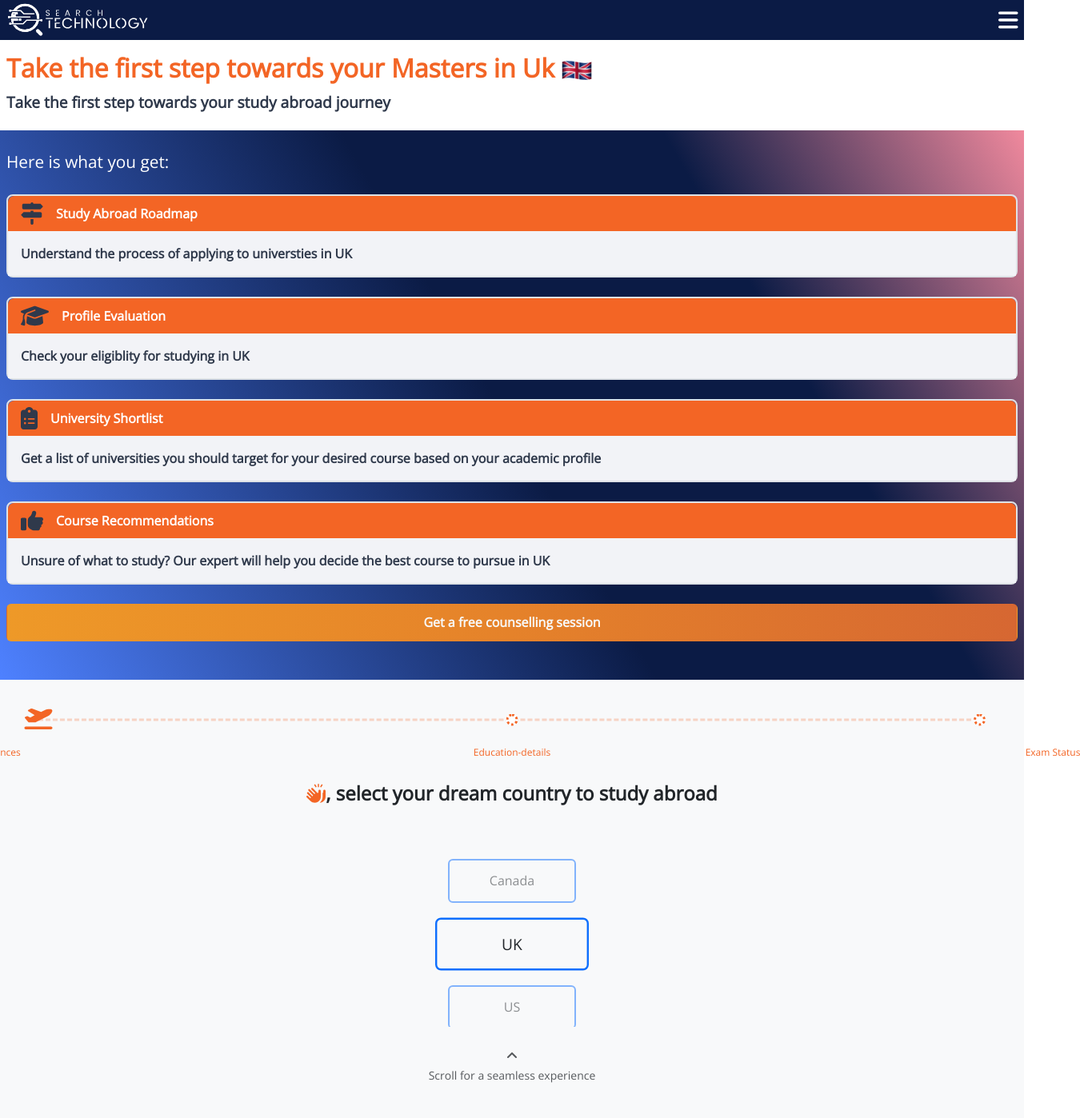
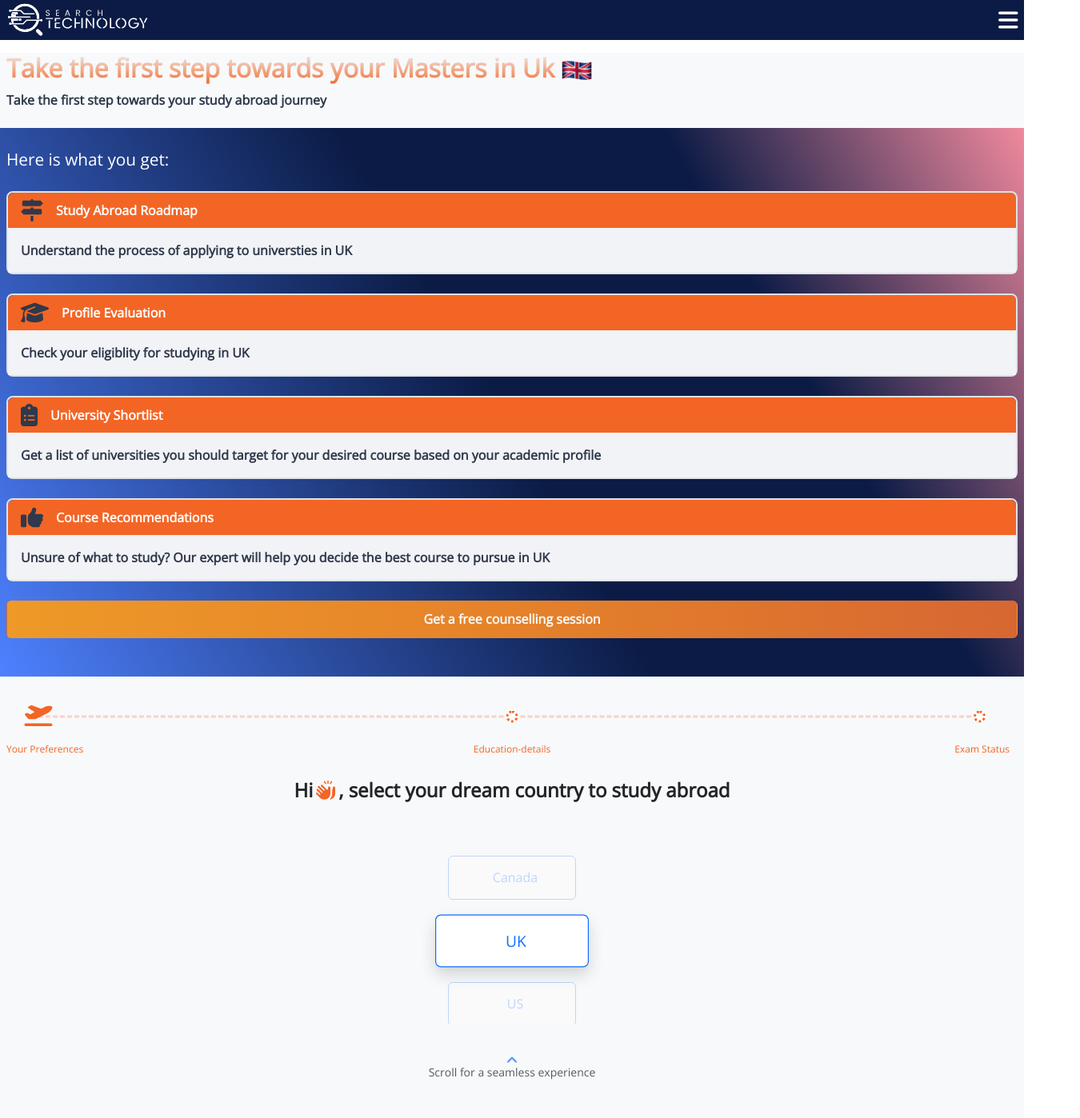
Before and after one commit to hemant10yadav/demo-for-search-technology, a React (Create React App) app: page / in a window 1280 px wide. Shown: the top 1398 px of the page at 80% size, 1350 px wide, since content can reach past the window. Built offline with nearby package versions, Linux system fonts and the light colour scheme; some icons are missing.

Commit message:
Refactor code

```diff
--- a/public/index.html
+++ b/public/index.html
@@ -15,6 +15,10 @@
       user's mobile device or desktop. See https://developers.google.com/web/fundamentals/web-app-manifest/
     -->
     <link rel="manifest" href="%PUBLIC_URL%/manifest.json" />
+    <link
+      rel="stylesheet"
+      href="https://cdn.jsdelivr.net/gh/lipis/flag-icons@7.0.0/css/flag-icons.min.css"
+    />
     <!--
       Notice the use of %PUBLIC_URL% in the tags above.
       It will be replaced with the URL of the `public` folder during the build.
--- a/src/App.css
+++ b/src/App.css
@@ -67,3 +67,14 @@
 .bg-app-dark {
   background: rgba(11, 27, 69, 1);
 }
+
+.app-t {
+  background: -webkit-linear-gradient(#eee, #f36525);
+  -webkit-background-clip: text;
+  -webkit-text-fill-color: transparent;
+}
+
+.light-button:hover {
+  border: 2px solid #f36525 !important;
+  color: #f36525 !important;
+}
--- a/src/components/Button.jsx
+++ b/src/components/Button.jsx
@@ -12,7 +12,7 @@ export const Button = ({
   btnClass =
     btnClass +
     (light
-      ? " text-primary border-primary gap-1"
+      ? " text-primary border-primary gap-1 light-button"
       : " gradient text-light gap-3") +
     (centerElements ? " justify-content-center" : " justify-content-between");
   return (
--- a/src/components/FormWidget.jsx
+++ b/src/components/FormWidget.jsx
@@ -1,11 +1,15 @@
 import "./FormWidget.css";
 
 export const FormWidget = ({ widgetData, selected, handleCLick }) => {
-  let btnClass = "btn d-block border border-2 border-primary opacity-50";
-  btnClass = selected ? btnClass + " active opacity-100" : btnClass;
+  let btnClass =
+    "btn d-block btn-outline-primary opacity-25 bg-white text-primary";
+  btnClass = selected ? btnClass + " active opacity-100 shadow" : btnClass;
   return (
     <div className="btn-box">
       <button onClick={handleCLick} className={btnClass} type="button">
+        {widgetData?.flag && (
+          <span className={`fi me-2 fi-${widgetData.flag}`}></span>
+        )}
         {widgetData.name}
       </button>
     </div>
--- a/src/components/HemantScrollableContent.css
+++ b/src/components/HemantScrollableContent.css
@@ -9,3 +9,16 @@
 .scrollDiv::-webkit-scrollbar {
   display: none;
 }
+
+.seemless {
+  animation: up-down 1.2s infinite ease;
+}
+
+@keyframes up-down {
+  0% {
+    transform: translateY(0);
+  }
+  100% {
+    transform: translateY(10px);
+  }
+}
--- a/src/components/HemantScrollableContent.jsx
+++ b/src/components/HemantScrollableContent.jsx
@@ -44,7 +44,7 @@ export const HemantScrollableContent = ({
         ))}
       </div>
       <div className="text-center my-4 opacity-75">
-        <FontAwesomeIcon icon={faAngleUp} />
+        <FontAwesomeIcon className="seemless text-primary" icon={faAngleUp} />
         <p>
           <small>Scroll for a seamless experience</small>
         </p>
--- a/src/components/Home.jsx
+++ b/src/components/Home.jsx
@@ -1,19 +1,19 @@
 import { Button } from "./Button";
 import ukLogo from "../assets/img/uk.png";
-import { WhatToGetWidgetData } from "../constatnts";
+import { WhatToGetWidgetData } from "../constants";
 import { WhatToGetWidget } from "./WhatToGetWidget";
 import { EducationDetail } from "./EducationDetail";
 
 export const Home = () => {
   return (
-    <div className="pb-5">
+    <div className="pb-5 bg-light">
       <div className="pb-5">
         <section className="mx-2 mt-3 mb-4">
-          <h1 id="jakub" className="app-text fw-bolder ts-2">
+          <h1 className="app-t fw-bolder ts-2">
             <span>Take the first step towards your Masters in Uk</span>
             <img className="ms-2" height="40" src={ukLogo} alt="ukLogo" />
           </h1>
-          <h6 className="mt-2 ts-1 app-secondary-text fw-bold">
+          <h6 className="mt-2 app-secondary-text fw-bold">
             Take the first step towards your study abroad journey
           </h6>
         </section>
--- a/src/components/Input.css
+++ b/src/components/Input.css
@@ -57,3 +57,11 @@
 .form__field:invalid {
   box-shadow: none;
 }
+
+input[type="number"]::-webkit-inner-spin-button,
+input[type="number"]::-webkit-outer-spin-button {
+  -webkit-appearance: none;
+  -moz-appearance: none;
+  appearance: none;
+  margin: 0;
+}
--- a/src/components/ProgressBar.css
+++ b/src/components/ProgressBar.css
@@ -15,11 +15,11 @@ hr {
 }
 
 .right-center {
-  right: -10%;
+  right: -30px;
 }
 
 .left-center {
-  left: -10%;
+  left: -40px;
 }
 
 .fs-12 {
--- a/src/components/StudyAbroadFrorm.jsx
+++ b/src/components/StudyAbroadFrorm.jsx
@@ -7,15 +7,15 @@ import {
 import { FontAwesomeIcon } from "@fortawesome/react-fontawesome";
 import { HemantScrollableContent } from "./HemantScrollableContent";
 import { Button } from "./Button";
-import { COUNTRIES, COURSES, FORM_OPTIONS } from "../constatnts";
+import { COUNTRIES, COURSES, FORM_OPTIONS } from "../constants";
 import { useState } from "react";
 import { Input } from "./Input";
 
 export const StudyAbroadForm = ({ formState, setFormState }) => {
-  let optionClass = "px-4 g-3 mt-4 row";
+  let optionClass = "mx-4 g-3 mt-4 row";
   const [selectedWidgetIndex, setSelectedWidgetIndex] = useState(1);
   const handleCLick = (back) => {
-    if (formState >= 0 || formState < FORM_OPTIONS.length) {
+    if (formState >= 0 && formState < FORM_OPTIONS.length) {
       setFormState(back === true ? --formState : ++formState);
     }
   };
@@ -29,14 +29,18 @@ export const StudyAbroadForm = ({ formState, setFormState }) => {
       <div>
         {[0, 1].includes(formState) && (
           <div className="mx-3">
-            {formState == 0 && (
+            {formState === 0 && (
               <div className="text-center fs-4 fw-bold">
-                <FontAwesomeIcon className="app-text" icon={faHandsClapping} />,
-                select your dream country to study abroad
+                Hi
+                <FontAwesomeIcon
+                  className="app-text mx-1"
+                  icon={faHandsClapping}
+                />
+                , select your dream country to study abroad
               </div>
             )}
 
-            {formState == 1 && (
+            {formState === 1 && (
               <div className="text-center">
                 <div>
                   <FontAwesomeIcon
@@ -55,7 +59,7 @@ export const StudyAbroadForm = ({ formState, setFormState }) => {
               <HemantScrollableContent
                 selectedWidgetIndex={selectedWidgetIndex}
                 setSelectedWidgetIndex={setSelectedWidgetIndex}
-                widgetData={formState == 0 ? COUNTRIES : COURSES}
+                widgetData={formState === 0 ? COUNTRIES : COURSES}
                 handleCLick={handleCLick}
               />
             </div>
@@ -69,7 +73,7 @@ export const StudyAbroadForm = ({ formState, setFormState }) => {
             </p>
             <div
               className={
-                formState == 5
+                formState === 5
                   ? optionClass + " row-cols-1"
                   : optionClass + " row-cols-2"
               }
@@ -81,7 +85,7 @@ export const StudyAbroadForm = ({ formState, setFormState }) => {
                     title={opt.title}
                     icon={opt?.icon}
                     light={true}
-                    centerElements={formState != 5}
+                    centerElements={formState !== 5}
                   />
                 </div>
               ))}
@@ -89,7 +93,7 @@ export const StudyAbroadForm = ({ formState, setFormState }) => {
           </div>
         )}
 
-        {formState == 7 && (
+        {formState === 7 && (
           <div className="mx-3 pb-5">
             <p className="fs-3 fw-bolder text-center">
               Cheers! You're just one step away from getting started &#129321;
@@ -107,6 +111,7 @@ export const StudyAbroadForm = ({ formState, setFormState }) => {
       </div>
 
       <div className="d-flex gap-5 mt-5 align-items-center px-3">
+        {formState > 0 && (
           <div
             className="d-flex gap-3 align-items-center cursor-pointer"
             onClick={() => handleCLick(true)}
@@ -114,9 +119,17 @@ export const StudyAbroadForm = ({ formState, setFormState }) => {
             <FontAwesomeIcon className="fs-3" icon={faArrowLeft} />
             <span className="fw-bold">Back</span>
           </div>
+        )}
+
         <div className="flex-grow-1">
           <Button
-            title="Continue"
+            title={
+              [2, 3, 5].includes(formState)
+                ? "Next"
+                : formState === FORM_OPTIONS.length
+                ? "Start Journey"
+                : "Continue"
+            }
             handleCLick={() => handleCLick(false)}
             icon={faArrowRight}
           ></Button>
--- a/src/constatnts.js
+++ b/src/constants.js
@@ -35,31 +35,31 @@ export const WhatToGetWidgetData = [
 export const COUNTRIES = [
   {
     name: "Canada",
-    flag: "none",
+    flag: "ca",
   },
   {
     name: "UK",
-    flag: "none",
+    flag: "gb",
   },
   {
     name: "US",
-    flag: "none",
+    flag: "us",
   },
   {
     name: "Mexico",
-    flag: "none",
+    flag: "mx",
   },
   {
     name: "India",
-    flag: "none",
+    flag: "in",
   },
   {
     name: "Brazil",
-    flag: "none",
+    flag: "br",
   },
   {
     name: "Spain",
-    flag: "none",
+    flag: "es",
   },
 ];
 
```
Lines whose indentation alone changed are shown as unchanged.
